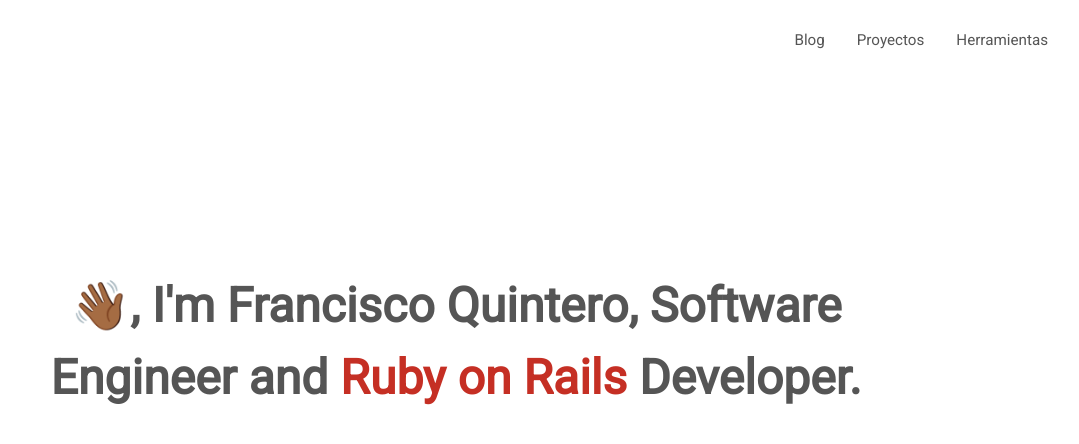
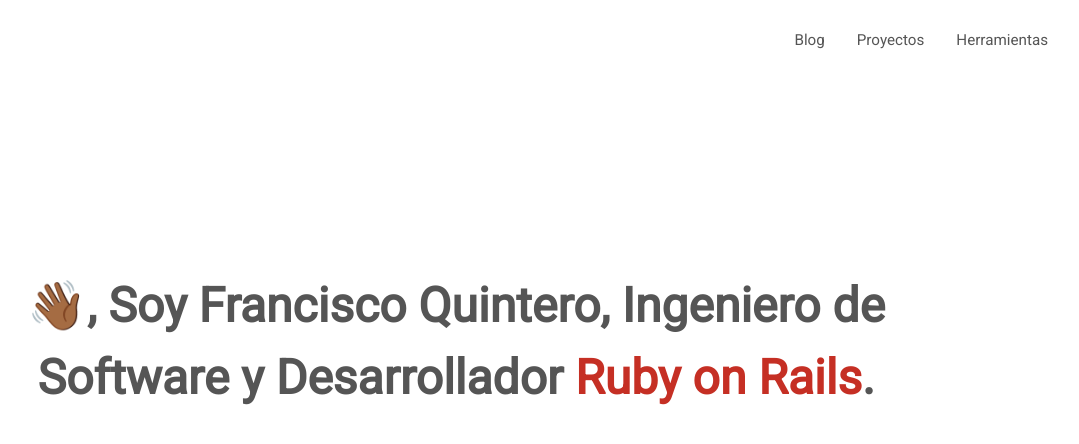
Before and after one commit to cesc1989/franciscoquintero, a Jekyll site: the page built from index.html, in a window 1280 px wide and 900 px high. Shown: the top 444 px of the window, without its empty margins (184-1263 px from the left). Built offline with Jekyll 4.4.1, drawn with Linux system fonts in a browser that asks for light colours; nearby versions of some CDN libraries; some of the changed text lies outside the part shown.

Commit message:
mejoras para seo

```diff
--- a/_includes/footer.html
+++ b/_includes/footer.html
@@ -1,8 +1,8 @@
 <footer>
   <ul class="list-reset links">
     <li>
-      <a href="https://www.linkedin.com/in/frajaquico/" target="_blank" class="link" title="My LinkeIn Profile">
-        <img src="/images/footer/linkedin.svg" alt="My LinkeIn Profile">
+      <a href="https://www.linkedin.com/in/frajaquico/" target="_blank" class="link" title="My LinkedIn Profile">
+        <img src="/images/footer/linkedin.svg" alt="My LinkedIn Profile">
       </a>
     </li>
 
--- a/_includes/head_tags.html
+++ b/_includes/head_tags.html
@@ -4,13 +4,15 @@
 <meta name="description" content="Software Engineer and Ruby on Rails Backend Developer">
 <meta name="author" content="Francisco Quintero">
 <meta property="og:title" content="Francisco Quintero, Software Engineer">
-<meta property="og:image" content="https://cesc1989.github.io/franciscoquintero/images/francisco-quintero.jpg">
+<meta property="og:image" content="https://www.franciscoquintero.com/images/og-image.png">
 <meta property="og:description" content="Software Engineer and Ruby on Rails Backend Developer">
-<meta name="twitter:card" content="summary">
+<meta name="twitter:card" content="summary_large_image">
 <meta name="twitter:title" content="Francisco Quintero, Software Engineer">
+<meta name="twitter:description" content="Ingeniero de Software y Desarrollador Ruby on Rails">
+<meta name="twitter:image" content="https://www.franciscoquintero.com/images/og-image.png">
 <meta name="twitter:creator" content="@cescquintero">
 
-<link href="https://fonts.googleapis.com/css?family=Open+Sans:400,600|Roboto" rel="stylesheet">
+<link href="https://fonts.googleapis.com/css2?family=Open+Sans:wght@400;600&family=Roboto&display=swap" rel="stylesheet">
 
 <link rel="apple-touch-icon" sizes="180x180" href="/images/favicon/apple-touch-icon.png">
 <link rel="icon" type="image/png" sizes="32x32" href="/images/favicon/favicon-32x32.png">
--- a/_layouts/default.html
+++ b/_layouts/default.html
@@ -1,5 +1,5 @@
 <!doctype html>
-<html lang="en">
+<html lang="es">
   <head>
     {% include head_tags.html %}
 
--- a/index.html
+++ b/index.html
@@ -1,6 +1,6 @@
 ---
 layout: default
-title: Software Engineer and Ruby on Rails Developer
+title: Ingeniero de Software y Desarrollador Ruby on Rails
 ---
 
 <nav class="site-nav">
@@ -10,7 +10,7 @@ title: Software Engineer and Ruby on Rails Developer
 </nav>
 
 <section class="hero">
-  <h1>👋🏾, I'm Francisco Quintero, Software Engineer and <span class="ror">Ruby on Rails</span> Developer.</h1>
+  <h1>👋🏾, Soy Francisco Quintero, Ingeniero de Software y Desarrollador <span class="ror">Ruby on Rails</span>.</h1>
 
   <div class="chevrons">
     <i>
```
Also changed, not shown: other parts of index.html (+3 -3 lines), images/og-image.png (added).
